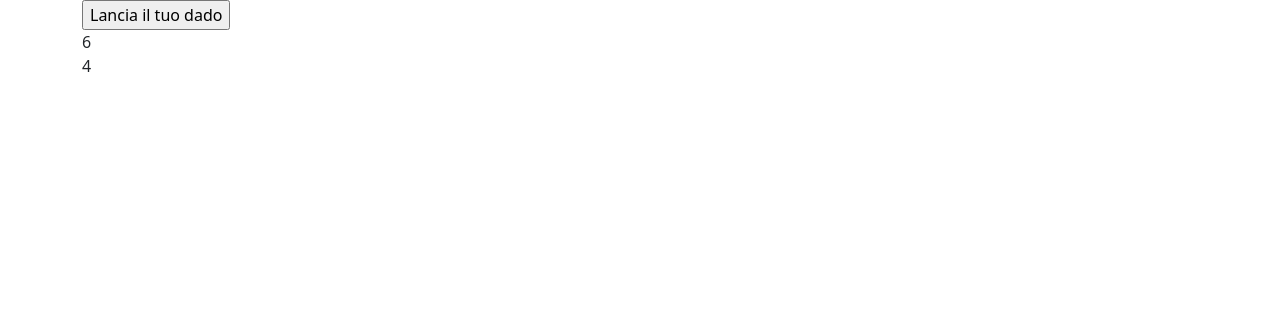
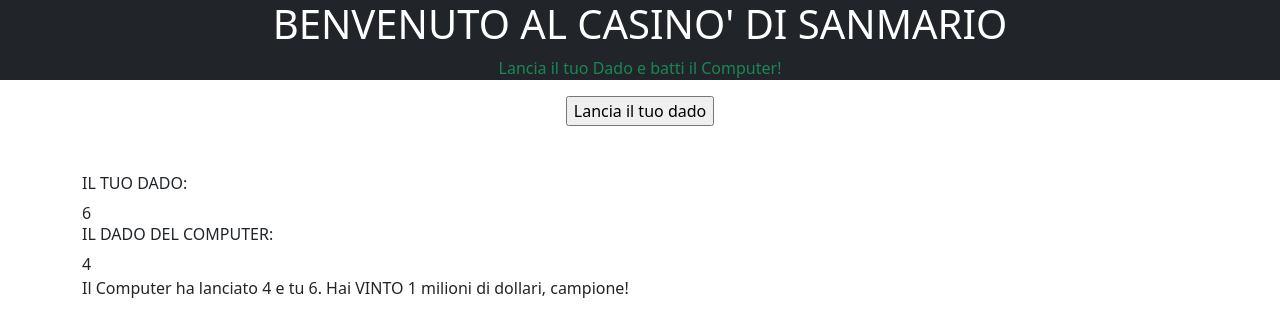
Before and after one commit to Mario-Arista/js-mail-dadi, a plain HTML site: page dices/index.html in a window 1280 px wide. Both pictures are taken after a click on the button "Lancia il tuo dado". Drawn offline with nearby package versions, Linux system fonts and the light colour scheme.

Commit message:
dices finished

```diff
--- a/dices/index.html
+++ b/dices/index.html
@@ -10,10 +10,14 @@
 
 </head>
 <body>
+    <header class="container-fluid bg-dark">
+        <h1 class="text-center text-white">BENVENUTO AL CASINO' DI SANMARIO</h1>
+        <p class="text-center text-success">Lancia il tuo Dado e batti il Computer!</p>
+    </header>
 
-    <div class="container">
+    <div class="container mb-5">
         <div class="row">
-            <div class="col-10">
+            <div class="col-12 text-center">
                 <input id="user-dice" value="Lancia il tuo dado" type="button">
             </div>
         </div>
@@ -22,10 +26,13 @@
     <div class="container">
         <div class="row">
             <div class="col-10">
-                <div id="outputs-users">
+                <div id="outputs-users ">
+                    <h2 id="show-after" class="d-none">IL TUO DADO:</h2>
                     <div id="result-user">
 
                     </div>
+
+                    <h2 id="show-after-comp" class="d-none">IL DADO DEL COMPUTER:</h2>
                     <div id="result-computer">
 
                     </div>
--- a/dices/script.js
+++ b/dices/script.js
@@ -17,6 +17,8 @@ const diceComputer = Math.floor(Math.random() * 6) + 1;
 const numberUserElement = document.querySelector("#result-user");
 const numberComputerElement = document.querySelector("#result-computer");
 const messageUserElement = document.querySelector("#message-user");
+const showtitleElement = document.querySelector("#show-after");
+const showtitle2Element = document.querySelector("#show-after-comp");
 
 
 // creo output al click dell'input
@@ -28,8 +30,23 @@ userButtonElement.addEventListener("click",
         numberUserElement.innerHTML = diceUser;
 
         // Stampo lancio dado utente
-        numberComputerElement.innerHTML = diceComputer
+        numberComputerElement.innerHTML = diceComputer;
 
+        showtitleElement.className = "d-block fs-6";
+        showtitle2Element.className = "d-block fs-6";
+
+        // messaggio diverso se utente vince, perde pareggia
+
+        if (diceUser === diceComputer) {
+
+            messageUserElement.innerHTML = `Il Computer ha lanciato ${diceComputer} e tu anche. PAREGGIO! La consideri una mezza vittoria o una mezza sconfitta?`;
+        } else if (diceUser > diceComputer) {
+
+            messageUserElement.innerHTML = `Il Computer ha lanciato ${diceComputer} e tu ${diceUser}. Hai VINTO 1 milioni di dollari, campione!`;
+        } else {
+
+            messageUserElement.innerHTML = `Il Computer ha lanciato ${diceComputer} e tu ${diceUser}. Hai PERSO 1 milioni di dollari!`;
+        }
 
     }
 )
```
